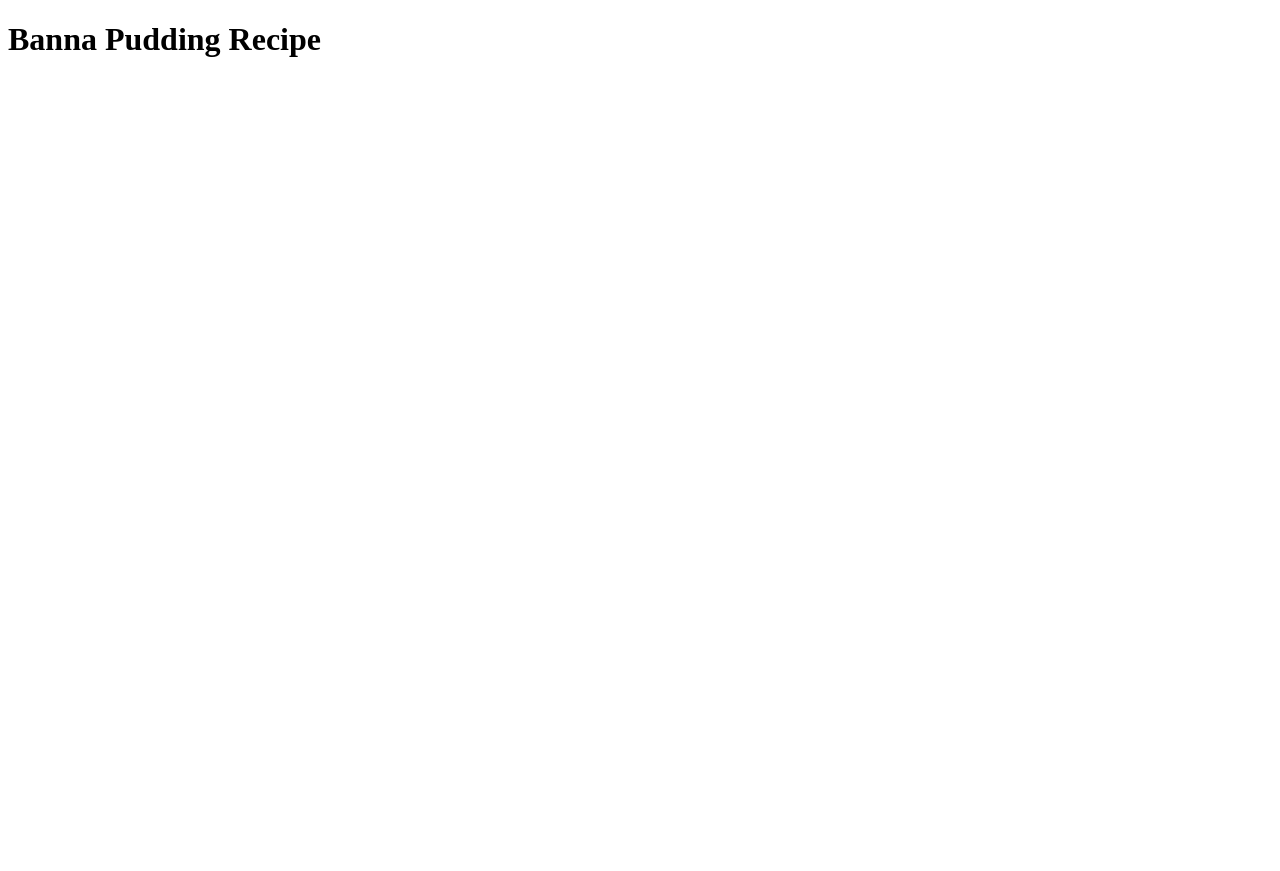
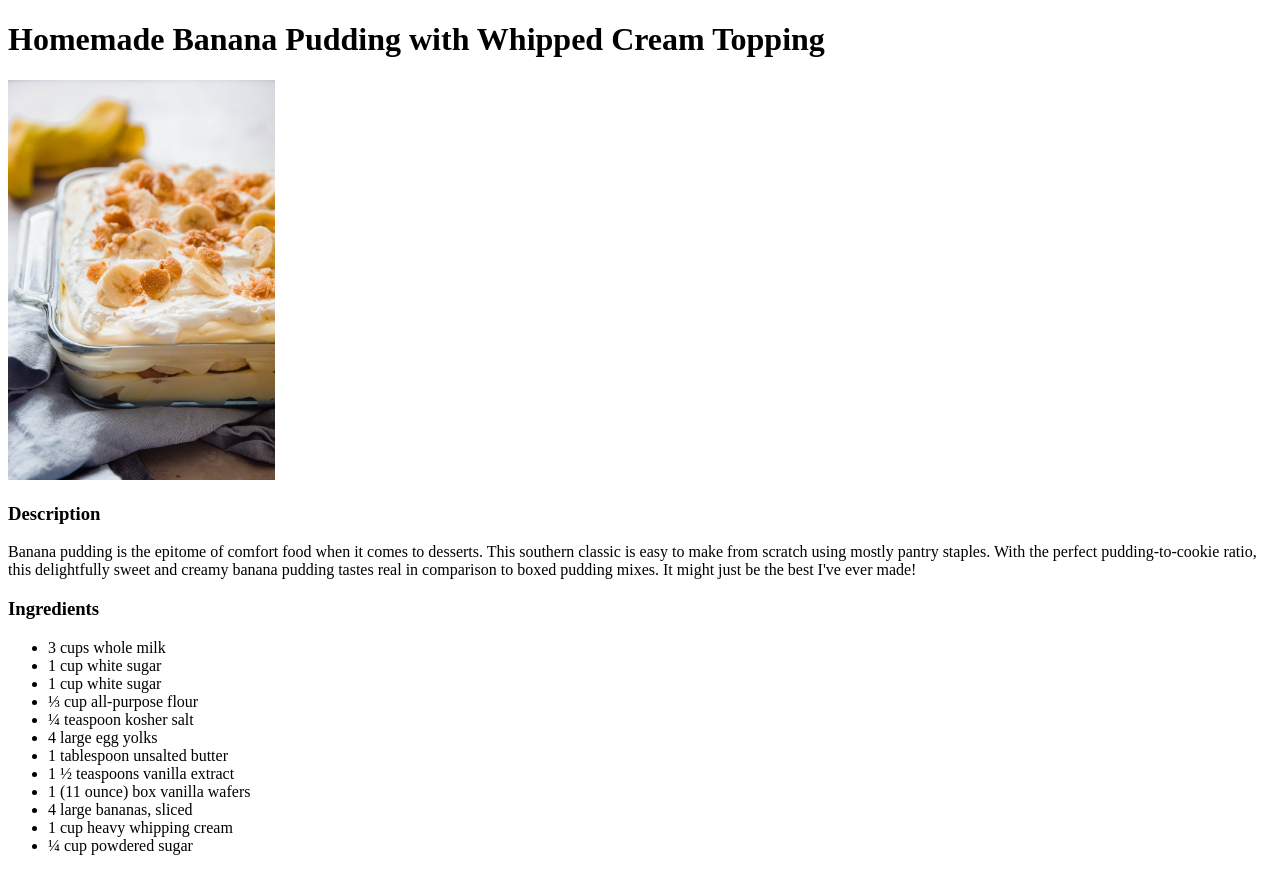
Before and after one commit to Malcolm-Knox/odin-recipes, a plain HTML site: page recipes/bananapudding.html in a window 1280 px wide. Before the commit the page ends 800 px from the top, so only its background shows below. Drawn offline with Linux system fonts and the light colour scheme.

Commit message:
Added all informationt was deleted from file name change

```diff
--- a/recipes/bananapudding.html
+++ b/recipes/bananapudding.html
@@ -4,9 +4,40 @@
     <meta charset="UTF-8">
     <meta http-equiv="X-UA-Compatible" content="IE=edge">
     <meta name="viewport" content="width=device-width, initial-scale=1.0">
-    <title>Document</title>
+    <title>Homemade Banana Pudding with Whipped Cream Topping</title>
 </head>
 <body>
-    <h1>Banna Pudding Recipe</h1>
+    <h1>Homemade Banana Pudding with Whipped Cream Topping</h1>
+
+    <img src="../images/bp.jpg"
+        height="400"
+        weight="400"
+        alt="Banana Pudding">
+
+    <h3>Description</h3>
+
+    <p>Banana pudding is the epitome of comfort food when it comes to desserts.
+        This southern classic is easy to make from scratch using mostly pantry staples.
+        With the perfect pudding-to-cookie ratio, this delightfully sweet and creamy banana pudding tastes real in comparison to boxed pudding mixes.
+        It might just be the best I've ever made!</p>
+
+    <h3>Ingredients</h3>
+
+     <ul>
+        <li>3 cups whole milk</li>
+        <li>1 cup white sugar</li>
+        <li>1 cup white sugar</li>
+        <li>⅓ cup all-purpose flour</li>
+        <li>¼ teaspoon kosher salt</li>
+        <li>4 large egg yolks</li>
+        <li>1 tablespoon unsalted butter</li>
+        <li>1 ½ teaspoons vanilla extract</li>
+        <li>1 (11 ounce) box vanilla wafers</li>
+        <li>4 large bananas, sliced</li>
+        <li>1 cup heavy whipping cream</li>
+        <li>¼ cup powdered sugar</li>
+    </ul>
+
 </body>
+
 </html>
```
